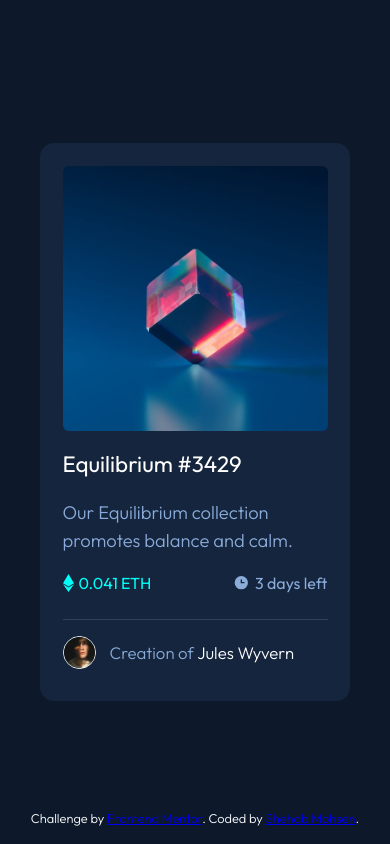
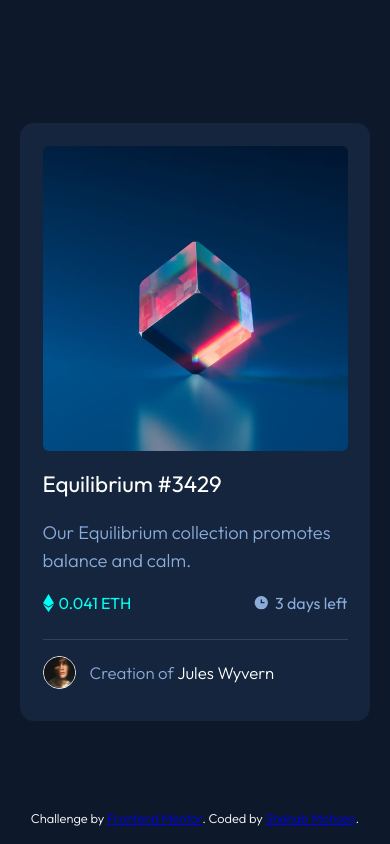
Before and after one commit to shehab20089/nft-card-component, a plain HTML site: page index.html in a window 390 px wide. Drawn offline with Linux system fonts and the light colour scheme.

Commit message:
making it more responsive

```diff
--- a/index.css
+++ b/index.css
@@ -41,13 +41,16 @@ body {
 
 /* card area */
 .card {
-  width: 23%;
+  width: 350px;
   padding: 1.25em;
   padding-bottom: 0.9em;
-  max-width: 350px;
-  min-width: 310px;
   background: var(--clr-card-background);
   border-radius: 14px;
+}
+@media (max-width: 375px) {
+  .card {
+    width: 310px;
+  }
 }
 .card_image {
   position: relative;
```
